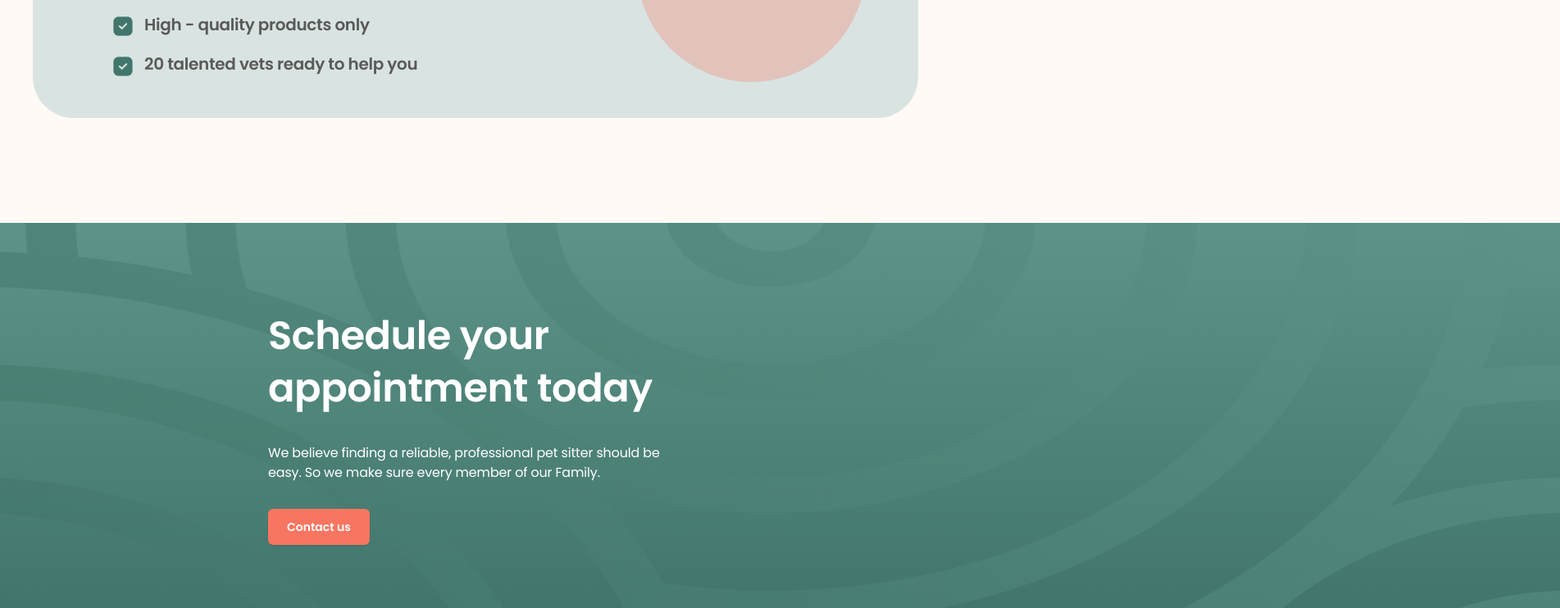
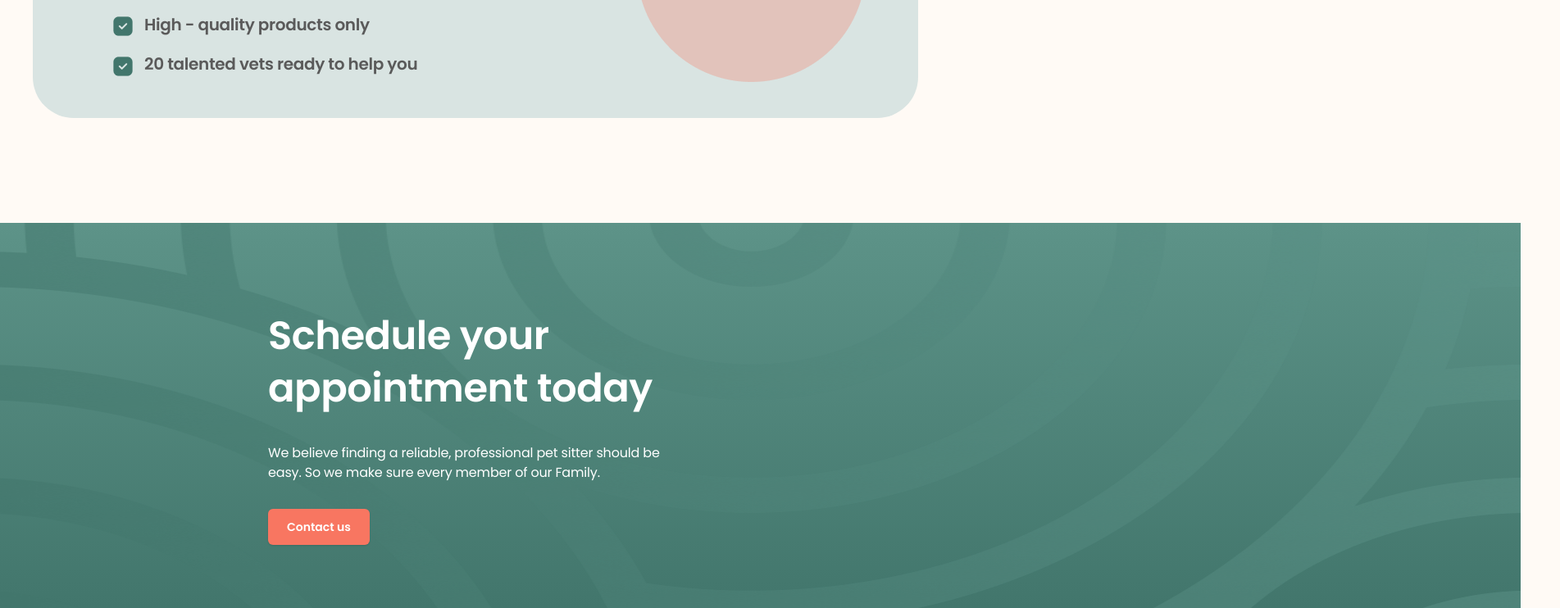
Before and after one commit to thefallll/PetsLandingDanil, a plain HTML site: page index.html in a window 1280 px wide. Shown: the part 1942-2684 px from the top of the page at 82% size, 1903 px wide, since content can reach past the window. Drawn offline with Linux system fonts and the light colour scheme.

Commit message:
style.css

```diff
--- a/style.css
+++ b/style.css
@@ -929,7 +929,7 @@ a:focus {
     display: flex;
     height: 470px;
     color: #E5E5E5;
-    width: 1903px;
+    width: 1855px;
     background: linear-gradient(180deg, #5D9388 0%, #42766C 100%);
 }
 
@@ -949,7 +949,7 @@ a:focus {
     position: absolute;
     display: flex;
     left: 0;
-    width: 1903px;
+    width: 1855px;
     height: 470px;
 }
 
```
